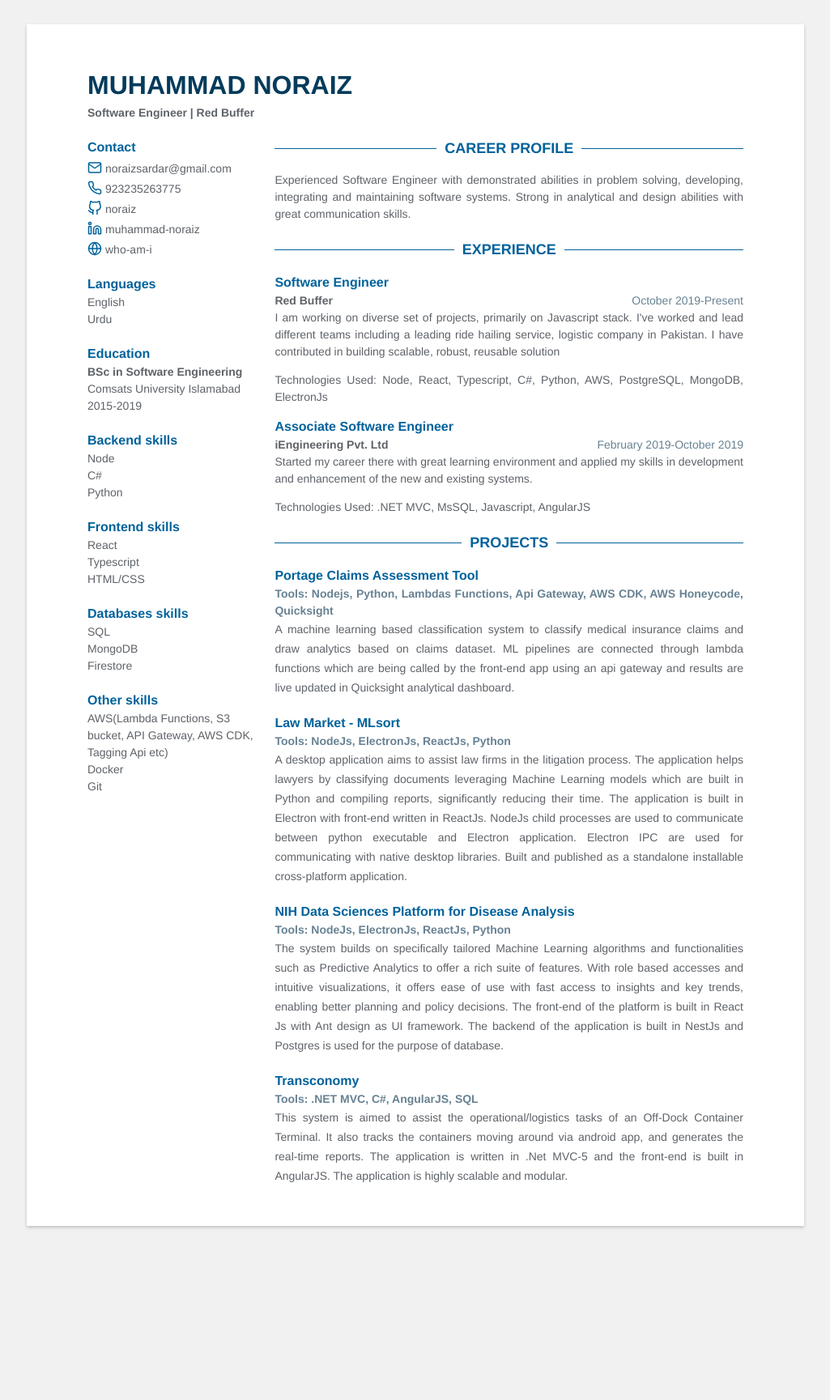
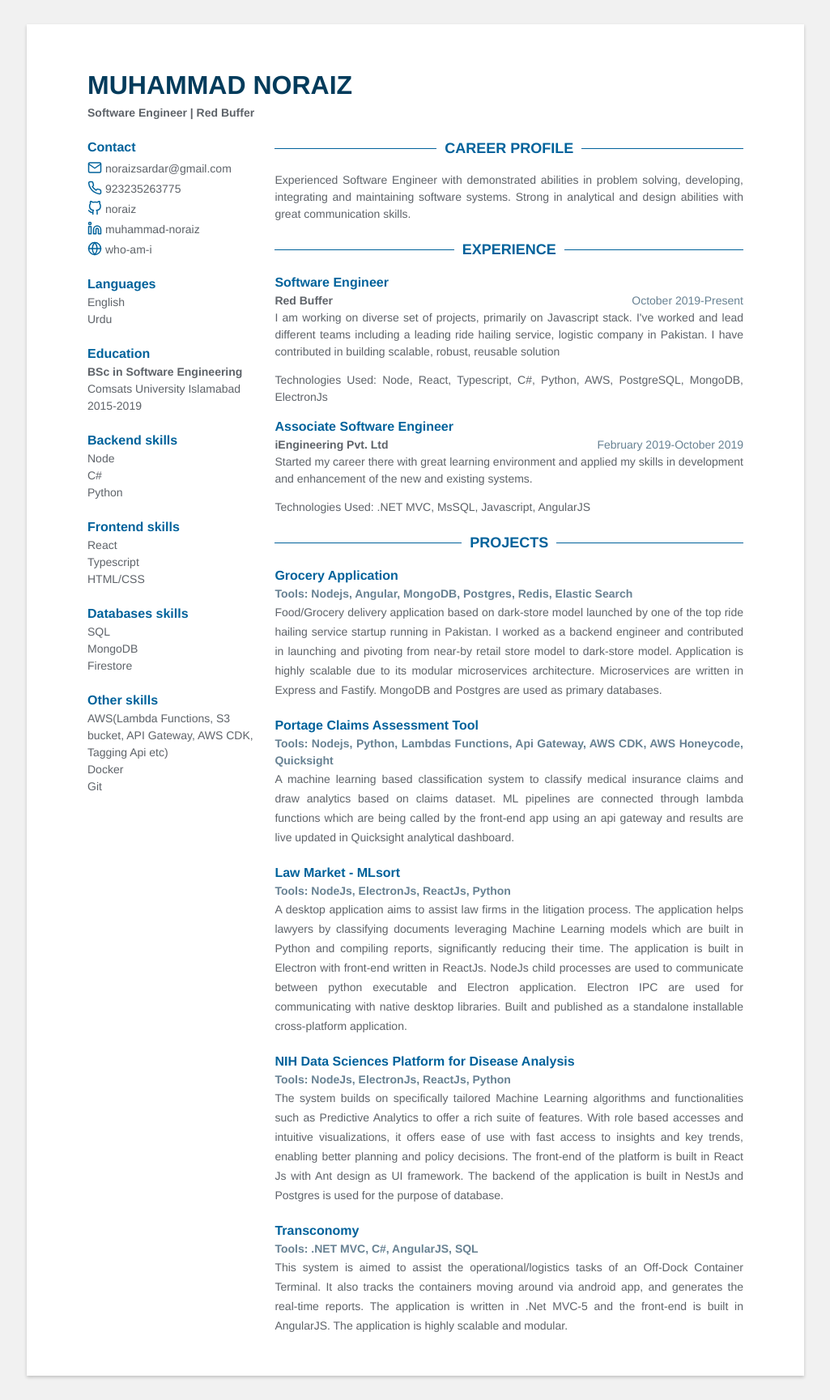
Before and after one commit to noraizsardar/who-am-i, a Jekyll site: the page built from index.html, in a window 1280 px wide. Shown: the whole page at 81% size, without its empty margins (127-1152 px from the left). Built offline with Jekyll 4.4.1, drawn with Linux system fonts in a browser that asks for light colours; before the commit the page ends 1544 px from its top, so only the background shows below that.

Commit message:
updated info

```diff
--- a/_data/data.yml
+++ b/_data/data.yml
@@ -77,6 +77,13 @@ experience:
       .NET MVC, MsSQL, Javascript, AngularJS
 
 projects:
+  - title: Grocery Application
+    tools: Nodejs, Angular, MongoDB, Postgres, Redis, Elastic Search
+    details: |
+      Food/Grocery delivery application based on dark-store model launched by one of the top ride hailing service startup running in Pakistan.
+      I worked as a backend engineer and contributed in launching and pivoting from near-by retail store model to dark-store model.
+      Application is highly scalable due to its modular microservices architecture. Microservices are written
+      in Express and Fastify. MongoDB and Postgres are used as primary databases.
   - title: Portage Claims Assessment Tool
     tools: Nodejs, Python, Lambdas Functions, Api Gateway, AWS CDK, AWS Honeycode, Quicksight
     details: |
```
